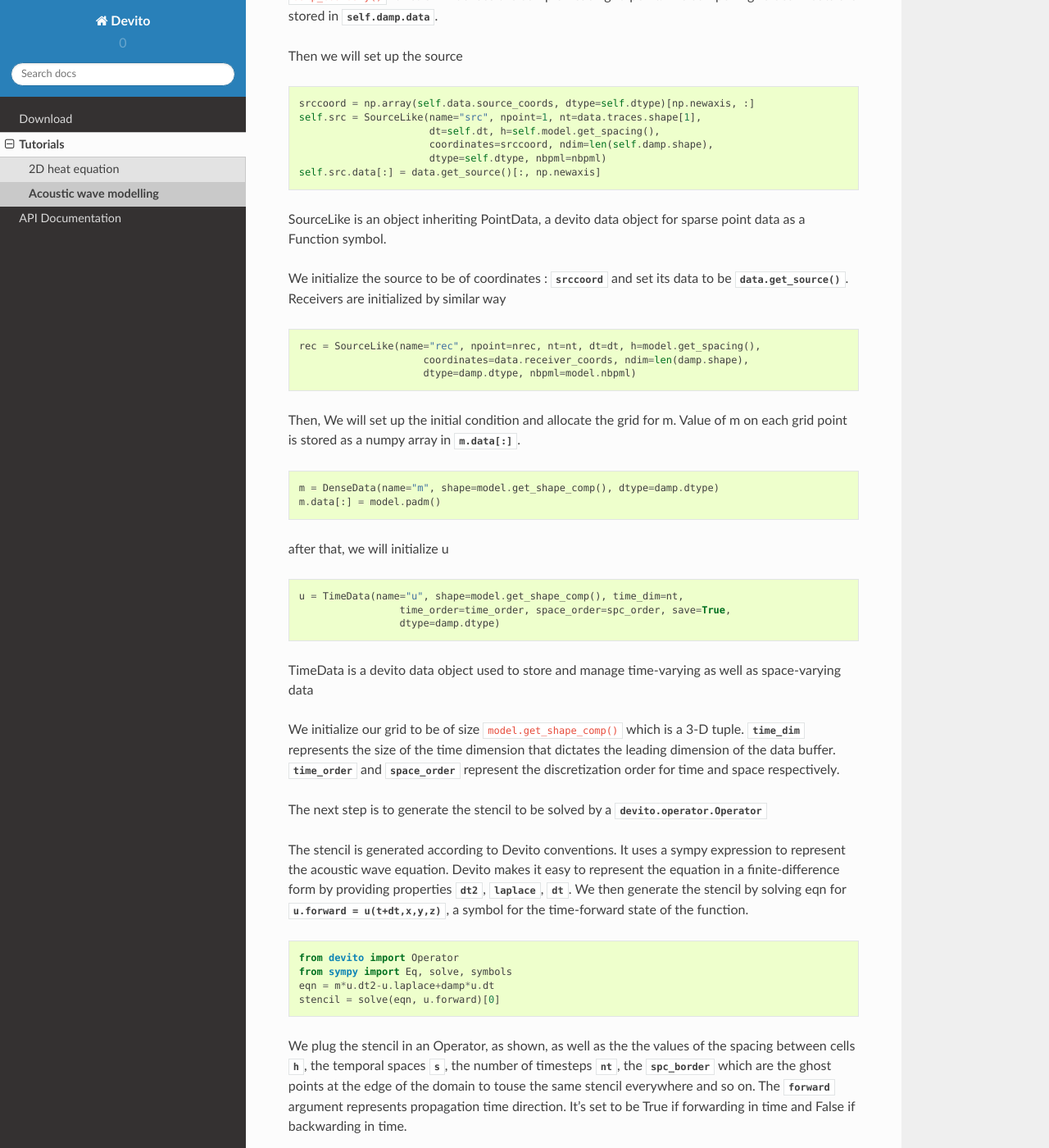
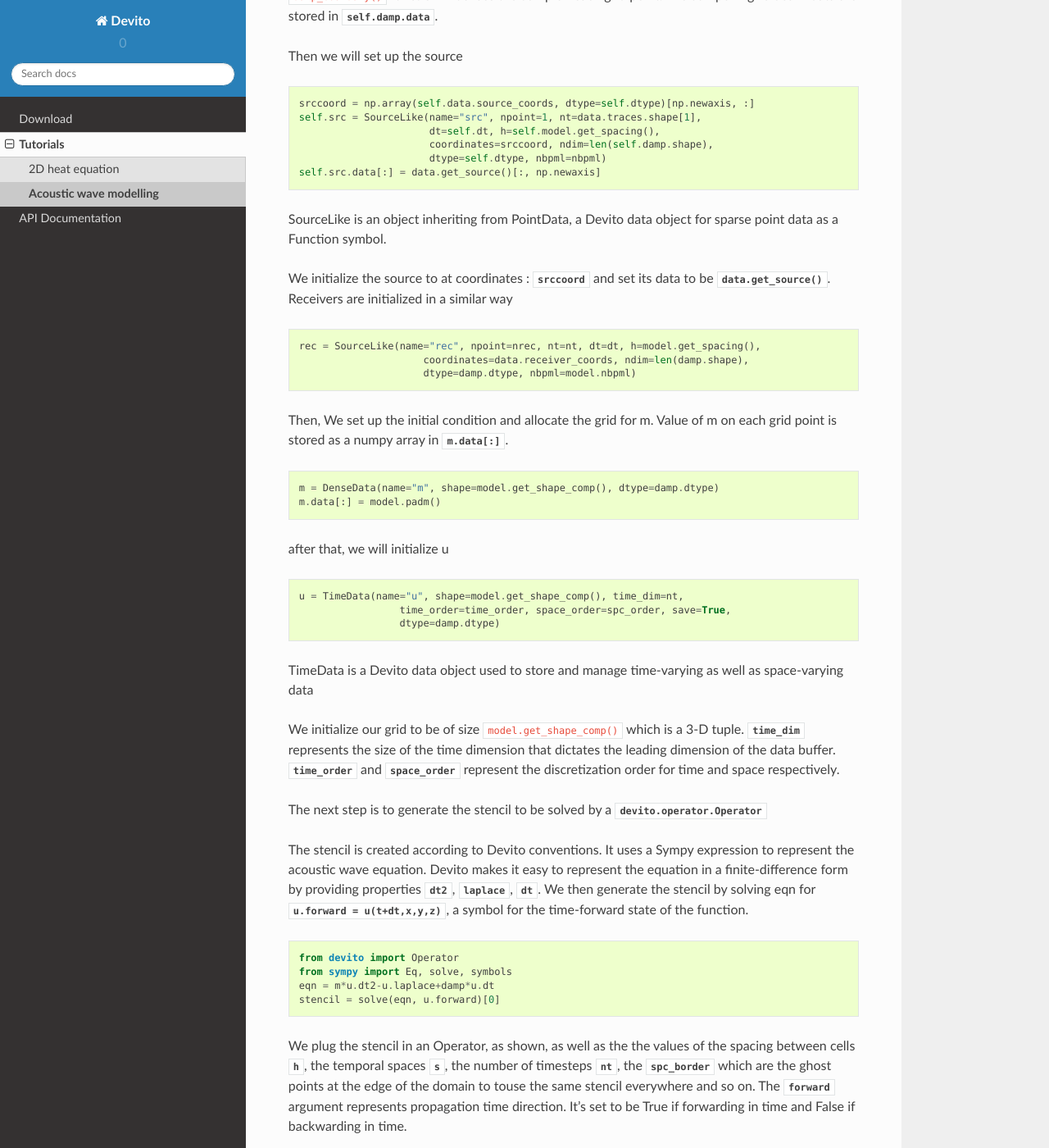
Before and after one commit to devitocodes/devito, a Sphinx documentation site: the page built from docs/wave.rst, in a window 1280 px wide and 1400 px high, scrolled down 1633 px. Shown: the whole window at 82% size. Built offline with Sphinx 7.4.7 and the Read the Docs theme 2.0.0, drawn with Linux system fonts in a browser that asks for light colours; some of the changed text lies outside the part shown.

Commit message:
Fixed the grammar

```diff
--- a/docs/wave.rst
+++ b/docs/wave.rst
@@ -6,17 +6,17 @@ Consider the acoustic wave equation given in 3D:
 .. math::
    m(x,y,z)\frac{\partial^2 u}{\partial t^2} + \eta(x,y,z)\frac{\partial u}{\partial t}-\frac{\partial^2 u}{\partial x^2}-\frac{\partial^2 u}{\partial y^2}-\frac{\partial^2 u}{\partial z^2}= q
 
-where Damp(:math:`\eta`) is dampening coefficient for absorbing boundary condition,
+where Damp(:math:`\eta`) is the dampening coefficient for absorbing boundary condition,
 :math:`m=\frac{1}{v(x,y,z)^2}`, :math:`v` is the velocity
 , :math:`u` is pressure field and :math:`q` is the pressure source term.
 
 First of all, we will set up seismic datas,
 
-In this tutorial, Model, an instance of :obj:`IGrid()` stores the origin,
+In this tutorial, Model, an instance of :obj:`IGrid()`, stores the origin,
 the position in meters of the position of index (0,0,0), as (0,0,0) in 3D,
-spacing, the size of the discrete grid, distance in meters between two consecutive grid point in each direction,
+spacing, the size of the discrete grid, distance in meters between two consecutive grid points in each direction,
 dimensions, the size of the model in number of grid points and true velocity.
-The time stepping rate, dt is derived from :samp:`model.get_critical_dt()`.
+The time stepping rate, dt, is derived from :samp:`model.get_critical_dt()`.
 
 Data, an instance of :obj:`IShot()` stores amplitudes of the source
 at each time step, source coordinates and receiver coordinates.::
@@ -65,7 +65,7 @@ at each time step, source coordinates and receiver coordinates.::
   data.set_receiver_pos(receiver_coords)
   data.set_shape(nt, 101)
 
-Then we will set up the dampening coefficient.
+Then we set up the dampening coefficient.
 ::
 
   from devito.interfaces import DenseData
@@ -88,17 +88,16 @@ Then we will set up the source
                         dtype=self.dtype, nbpml=nbpml)
   self.src.data[:] = data.get_source()[:, np.newaxis]
 
-SourceLike is an object inheriting PointData, a devito data object for sparse point data
-as a Function symbol.
+SourceLike is an object inheriting from PointData, a Devito data object for sparse point data as a Function symbol.
 
-We initialize the source to be of coordinates : :obj:`srccoord` and set its data to be :obj:`data.get_source()`.
-Receivers are initialized by similar way
+We initialize the source to at coordinates : :obj:`srccoord` and set its data to be :obj:`data.get_source()`.
+Receivers are initialized in a similar way
 ::
   rec = SourceLike(name="rec", npoint=nrec, nt=nt, dt=dt, h=model.get_spacing(),
                        coordinates=data.receiver_coords, ndim=len(damp.shape),
                        dtype=damp.dtype, nbpml=model.nbpml)
 
-Then, We will set up the initial condition and allocate the grid for m.
+Then, We set up the initial condition and allocate the grid for m.
 Value of m on each grid point is stored as a numpy array in :obj:`m.data[:]`.
 ::
   m = DenseData(name="m", shape=model.get_shape_comp(), dtype=damp.dtype)
@@ -110,7 +109,7 @@ after that, we will initialize u
                    time_order=time_order, space_order=spc_order, save=True,
                    dtype=damp.dtype)
 
-TimeData is a devito data object used to store and manage time-varying as well as space-varying data
+TimeData is a Devito data object used to store and manage time-varying as well as space-varying data
 
 We initialize our grid to be of size :samp:`model.get_shape_comp()` which is a 3-D tuple.
 :obj:`time_dim` represents the size of the time dimension that dictates
@@ -120,7 +119,7 @@ for time and space respectively.
 
 The next step is to generate the stencil to be solved by a :obj:`devito.operator.Operator`
 
-The stencil is generated according to Devito conventions. It uses a sympy
+The stencil is created according to Devito conventions. It uses a Sympy
 expression to represent the acoustic wave equation. Devito makes it easy to
 represent the equation in a finite-difference form by providing properties :obj:`dt2`, :obj:`laplace`, :obj:`dt`.
 We then generate the stencil by solving eqn for :obj:`u.forward = u(t+dt,x,y,z)`,
```
